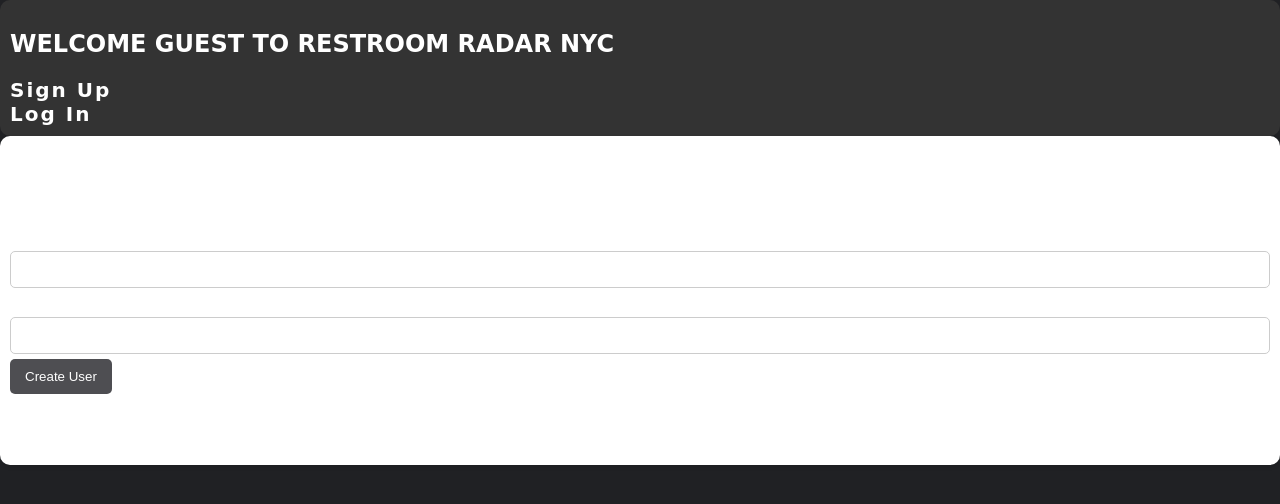
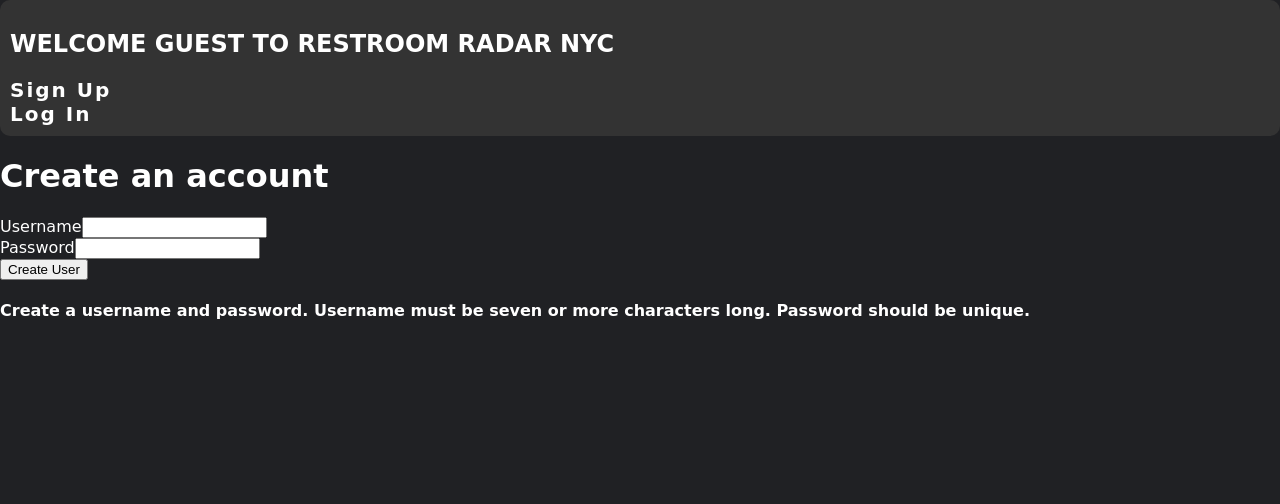
Before and after one commit to CherFoster/Restroom-Radar-NYC, a React (Create React App) app in the folder client/: page /signup in a window 1280 px wide. Shown: the top 504 px of the page. Built offline with nearby package versions, Linux system fonts and the light colour scheme; no server answers.

Commit message:
edit login

```diff
--- a/client/src/components/User/Login.jsx
+++ b/client/src/components/User/Login.jsx
@@ -48,7 +48,7 @@ function Login() {
   };
 
   return (
-    <div className="form">
+    <div>
       <h1>Log In</h1>
       <Formik
         initialValues={initialValues}
--- a/client/src/components/User/Signup.jsx
+++ b/client/src/components/User/Signup.jsx
@@ -48,7 +48,7 @@ function Signup() {
   };
 
   return (
-    <div className="form">
+    <div>
       <h1>Create an account</h1>
       <Formik
         initialValues={initialValues}
```
